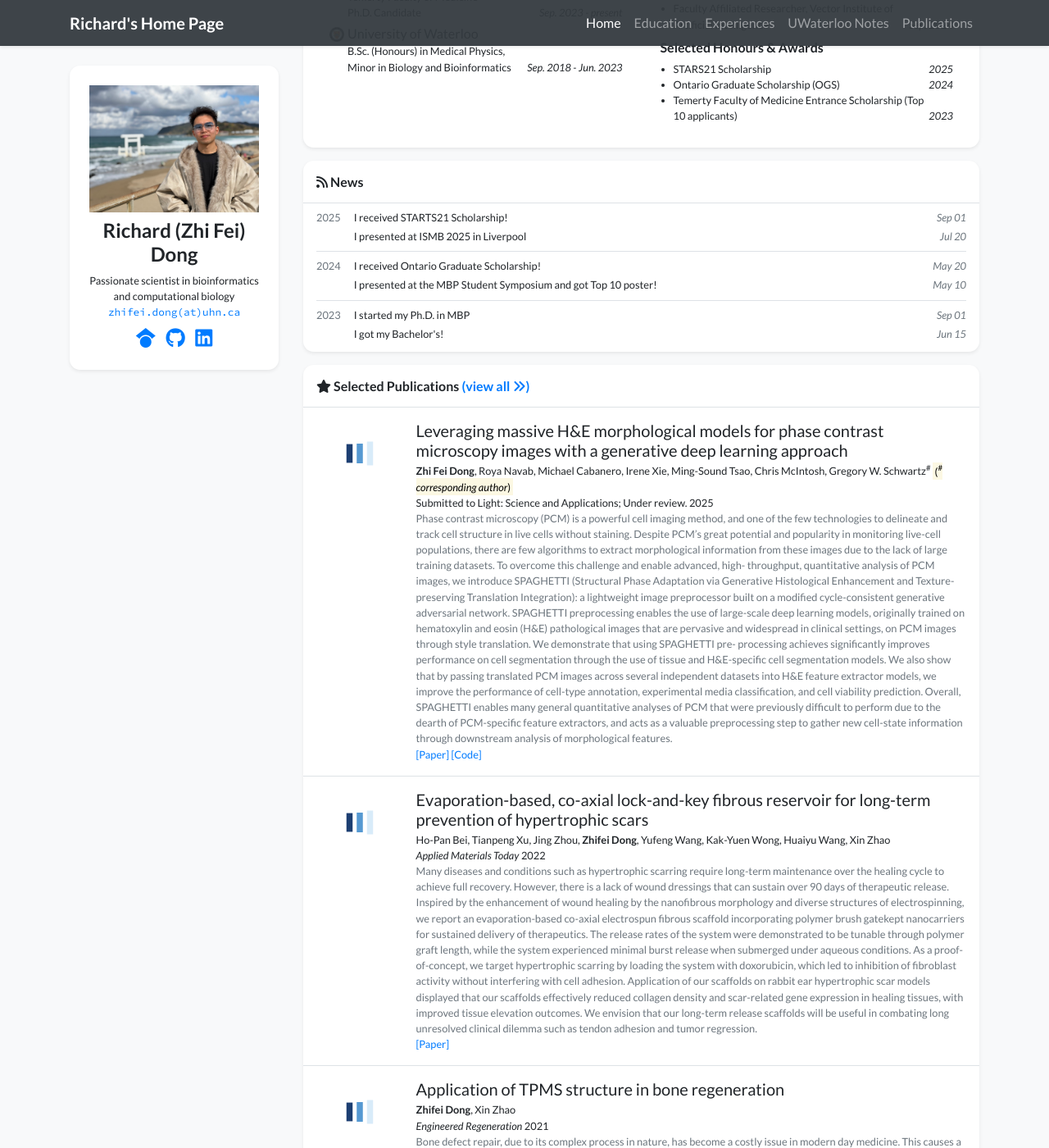
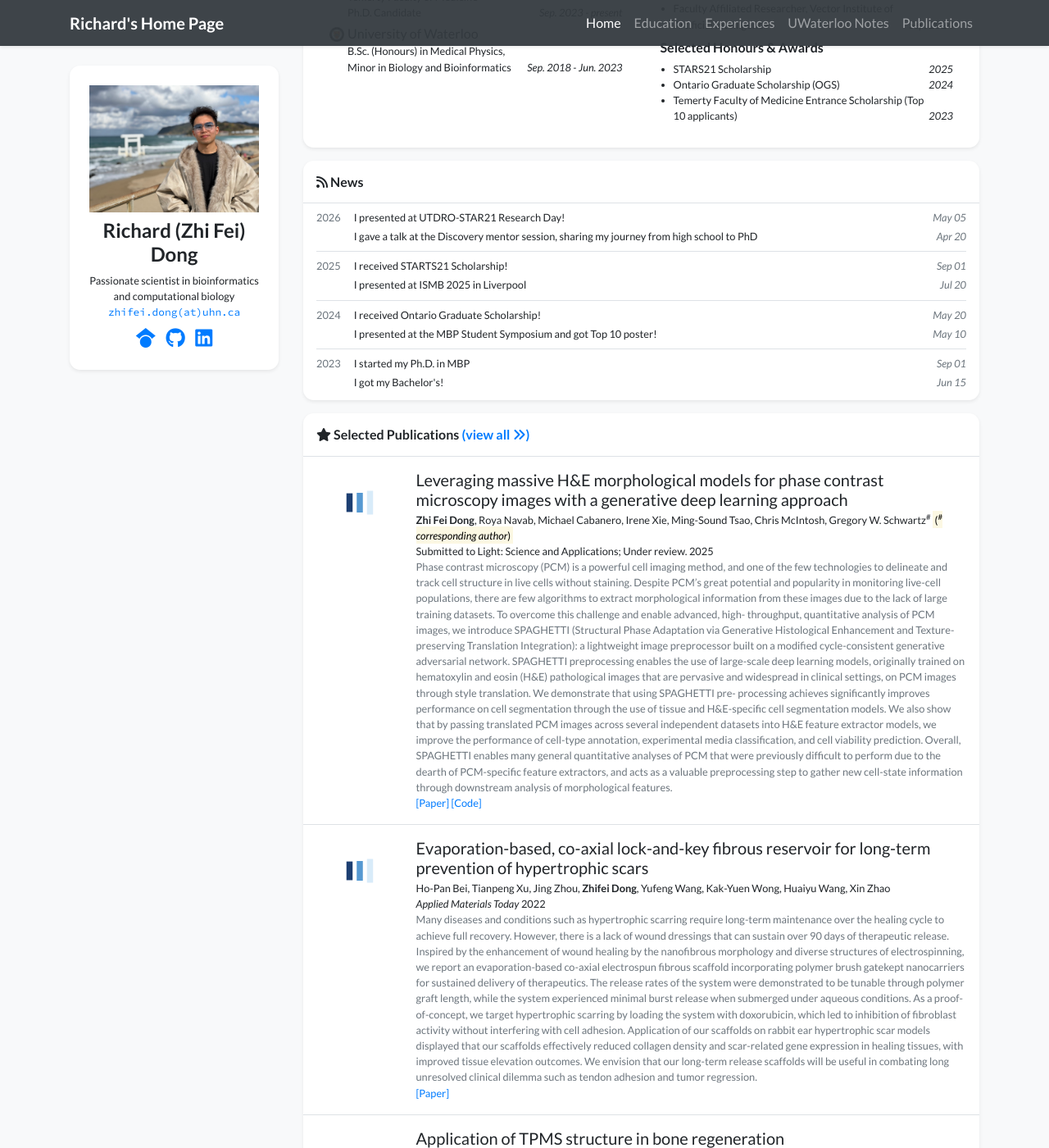
Before and after one commit to YinniKun/YinniKun.github.io, a Jekyll site: the page built from index.html, in a window 1280 px wide and 1400 px high, scrolled down 667 px. Shown: the whole window at 82% size. Built offline with Jekyll 4.4.1, drawn with Linux system fonts in a browser that asks for light colours; nearby versions of some CDN libraries; a style sheet for code colours, icons or effects is not loaded.

```diff
--- /dev/null
+++ b/_news/2026-04-20-disvoery.markdown
@@ -0,0 +1,4 @@
+---
+title:  "I gave a talk at the Discovery mentor session, sharing my journey from high school to PhD"
+date:   2026-04-20
+---
--- /dev/null
+++ b/_news/2026-05-05-utdro2025.markdown
@@ -0,0 +1,4 @@
+---
+title:  "I presented at UTDRO-STAR21 Research Day!"
+date:   2026-05-05
+---
--- a/assets/css/global.css
+++ b/assets/css/global.css
@@ -89,3 +89,34 @@ div.lazy {
 .email-text {
     font-family: Source Code Pro, monospace;
 }
+
+details {
+    border: 1px solid #aaa;
+    border-radius: 4px;
+    padding: 0.5em 0.5em 0;
+    margin-bottom: 1em;
+}
+
+summary {
+    font-weight: bold;
+    margin: -0.5em -0.5em 0;
+    padding: 0.5em;
+    cursor: pointer;
+}
+
+details[open] {
+    padding: 0.5em;
+}
+
+summary {
+  font-size: 1.25rem; /* Makes text larger */
+  font-weight: bold;  /* Makes it stand out */
+  cursor: pointer;    /* Shows a hand icon on hover */
+  padding: 10px 0;    /* Adds some breathing room */
+  outline: none;      /* Removes the default focus box in some browsers */
+}
+
+/* Optional: Add a hover effect to show it's clickable */
+summary:hover {
+  color: #0056b3; /* A nice UofT blue */
+}
```
Also changed, not shown: education.markdown (+16 -1 lines), exp.markdown (+67 -26 lines).
